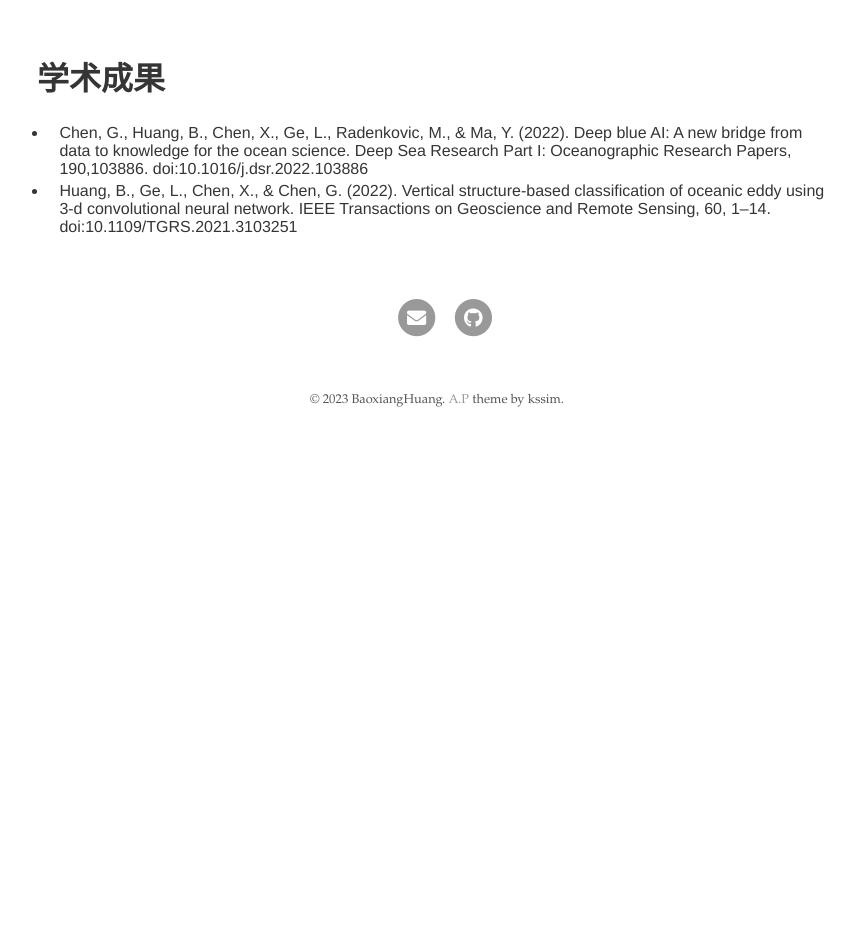
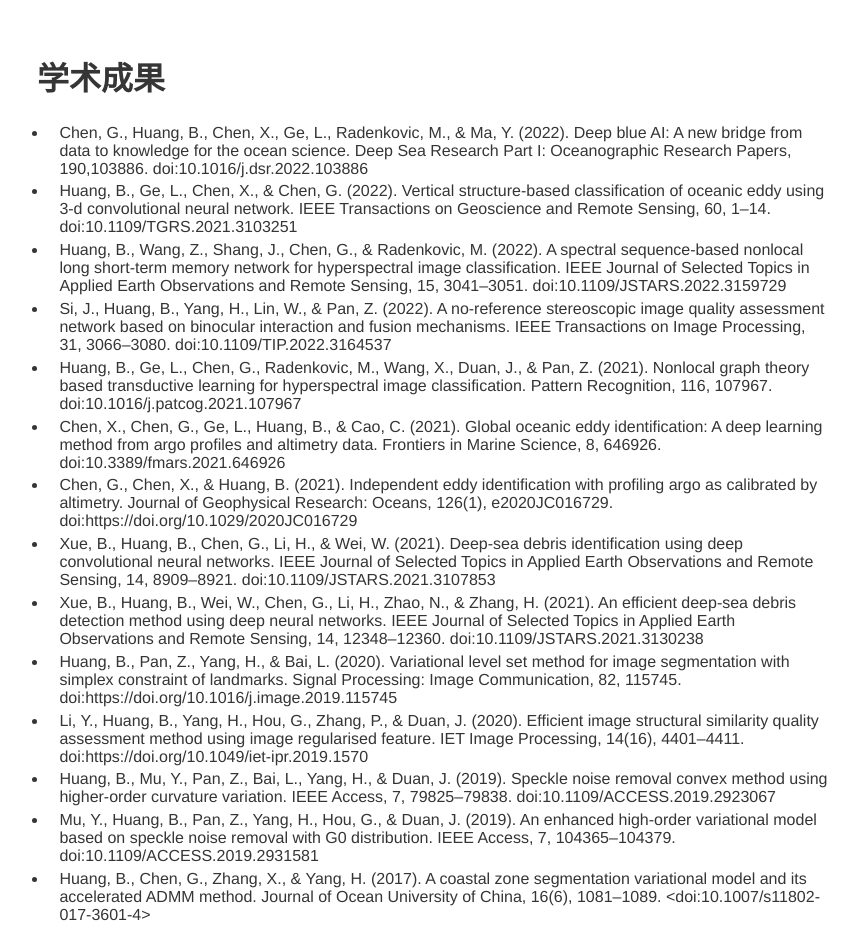
Before and after one commit to BaoxiangHuang/BaoxiangHuang.github.io, a Jekyll site: the page built from index.md, in a window 1280 px wide. Shown: the part 588-1533 px from the top of the page, without its empty margins (203-1061 px from the left). Built offline with Jekyll 4.4.1, drawn with Linux system fonts in a browser that asks for light colours; our own code applies the rules of GitHub Pages for plain Markdown files; before the commit the page ends 1031 px from its top, so only the background shows below that.

Commit message:
Update index.md

```diff
--- a/index.md
+++ b/index.md
@@ -23,3 +23,31 @@ I like to automate and reduce annoying things.
 data to knowledge for the ocean science. Deep Sea Research Part I: Oceanographic Research Papers, 190,103886. doi:10.1016/j.dsr.2022.103886
 * Huang, B., Ge, L., Chen, X., & Chen, G. (2022). Vertical structure-based classification of oceanic eddy
 using 3-d convolutional neural network. IEEE Transactions on Geoscience and Remote Sensing, 60, 1–14. doi:10.1109/TGRS.2021.3103251
+* Huang, B., Wang, Z., Shang, J., Chen, G., & Radenkovic, M. (2022). A spectral sequence-based nonlocal
+long short-term memory network for hyperspectral image classification. IEEE Journal of Selected Topics
+in Applied Earth Observations and Remote Sensing, 15, 3041–3051. doi:10.1109/JSTARS.2022.3159729
+* Si, J., Huang, B., Yang, H., Lin, W., & Pan, Z. (2022). A no-reference stereoscopic image quality
+assessment network based on binocular interaction and fusion mechanisms. IEEE Transactions on
+Image Processing, 31, 3066–3080. doi:10.1109/TIP.2022.3164537
+* Huang, B., Ge, L., Chen, G., Radenkovic, M., Wang, X., Duan, J., & Pan, Z. (2021). Nonlocal graph theory
+based transductive learning for hyperspectral image classification. Pattern Recognition, 116, 107967. doi:10.1016/j.patcog.2021.107967
+* Chen, X., Chen, G., Ge, L., Huang, B., & Cao, C. (2021). Global oceanic eddy identification: A deep
+learning method from argo profiles and altimetry data. Frontiers in Marine Science, 8, 646926. doi:10.3389/fmars.2021.646926
+* Chen, G., Chen, X., & Huang, B. (2021). Independent eddy identification with profiling argo as calibrated
+by altimetry. Journal of Geophysical Research: Oceans, 126(1), e2020JC016729. doi:https://doi.org/10.1029/2020JC016729
+* Xue, B., Huang, B., Chen, G., Li, H., & Wei, W. (2021). Deep-sea debris identification using deep
+convolutional neural networks. IEEE Journal of Selected Topics in Applied Earth Observations and Remote
+Sensing, 14, 8909–8921. doi:10.1109/JSTARS.2021.3107853
+* Xue, B., Huang, B., Wei, W., Chen, G., Li, H., Zhao, N., & Zhang, H. (2021). An efficient deep-sea debris
+detection method using deep neural networks. IEEE Journal of Selected Topics in Applied Earth
+Observations and Remote Sensing, 14, 12348–12360. doi:10.1109/JSTARS.2021.3130238
+* Huang, B., Pan, Z., Yang, H., & Bai, L. (2020). Variational level set method for image segmentation with
+simplex constraint of landmarks. Signal Processing: Image Communication, 82, 115745. doi:https://doi.org/10.1016/j.image.2019.115745
+* Li, Y., Huang, B., Yang, H., Hou, G., Zhang, P., & Duan, J. (2020). Efficient image structural similarity
+quality assessment method using image regularised feature. IET Image Processing, 14(16), 4401–4411. doi:https://doi.org/10.1049/iet-ipr.2019.1570
+* Huang, B., Mu, Y., Pan, Z., Bai, L., Yang, H., & Duan, J. (2019). Speckle noise removal convex method
+using higher-order curvature variation. IEEE Access, 7, 79825–79838. doi:10.1109/ACCESS.2019.2923067
+* Mu, Y., Huang, B., Pan, Z., Yang, H., Hou, G., & Duan, J. (2019). An enhanced high-order variational
+model based on speckle noise removal with G0 distribution. IEEE Access, 7, 104365–104379. doi:10.1109/ACCESS.2019.2931581
+* Huang, B., Chen, G., Zhang, X., & Yang, H. (2017). A coastal zone segmentation variational model and its
+accelerated ADMM method. Journal of Ocean University of China, 16(6), 1081–1089. <doi:10.1007/s11802-017-3601-4>
```
